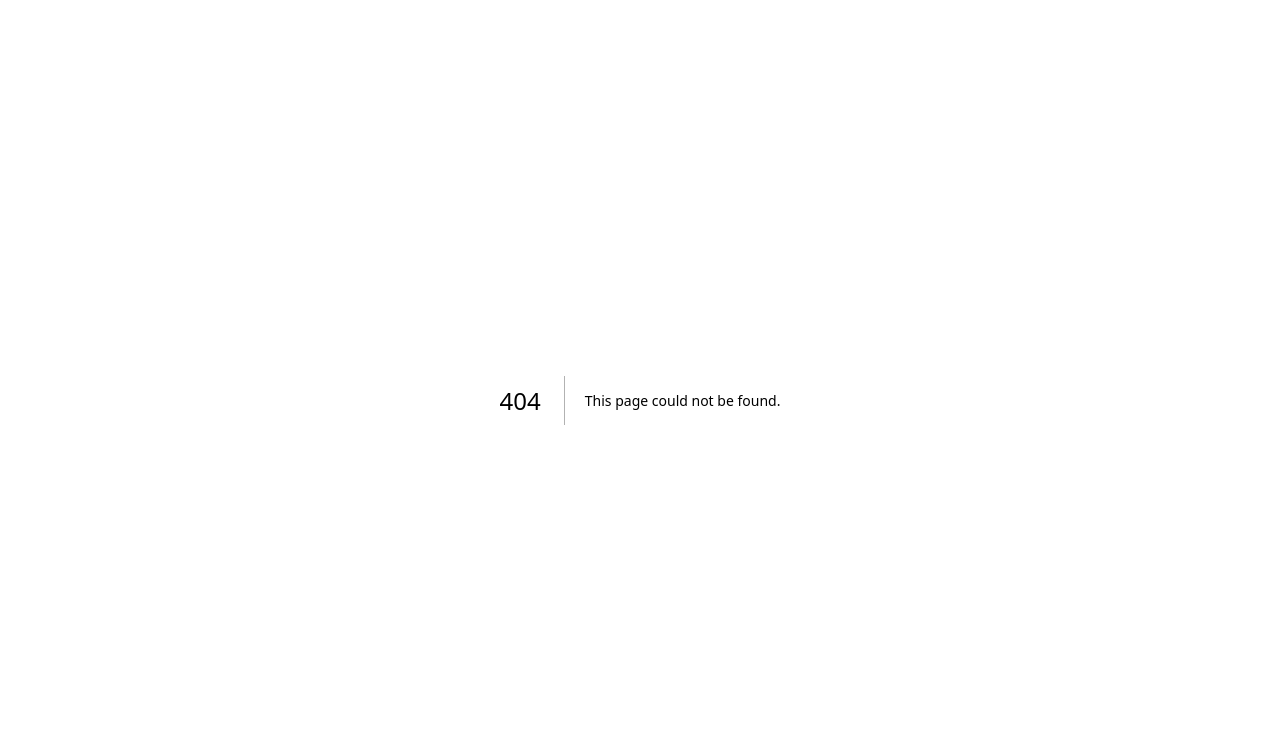
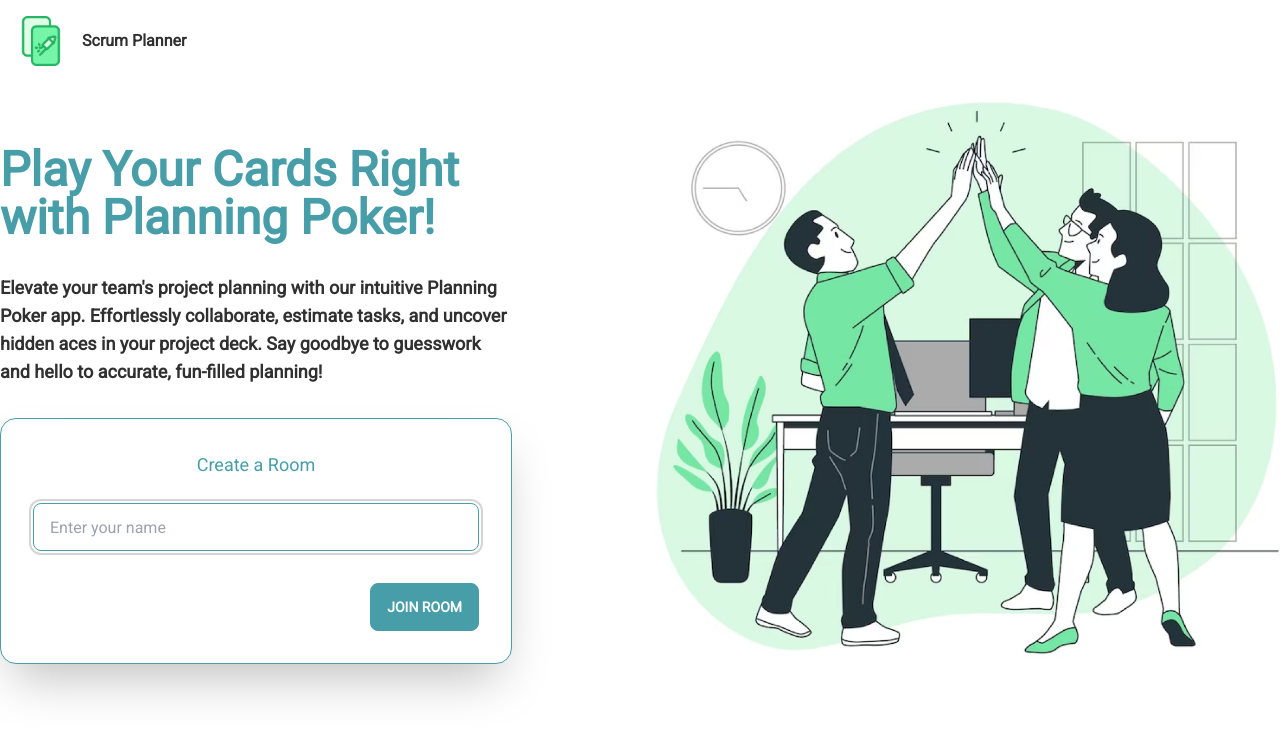
Before and after one commit to avinashcodelabs/agile-poker-planner, a Next.js app: page /home in a window 1280 px wide. Before the commit this address had no page. Shown: the top 736 px of the page. Built offline with nearby package versions, Linux system fonts and the light colour scheme.

Commit message:
code refactor - convert application into a single page application and sreamlined state management

```diff
--- /dev/null
+++ b/src/app/home/page.js
@@ -0,0 +1,50 @@
+"use client";
+
+import GlobalHeader from "@/components/header";
+import { useSearchParams } from "next/navigation";
+import { useLayoutEffect, useState } from "react";
+import Room from "../room/page";
+import LandingPage from "../landingPage/page";
+import { v4 as uuid4 } from "uuid";
+import { Loading } from "@/components/loading";
+
+export default function Home() {
+  const searchParams = useSearchParams();
+  const [state, setState] = useState({
+    room: searchParams.get("room") || uuid4(),
+    isAdmin: !searchParams.get("room"),
+    userName: null,
+    loadingUserName: true,
+  });
+
+  useLayoutEffect(() => {
+    const savedUserName = window.localStorage.getItem("userName");
+    console.log(savedUserName, window.localStorage);
+    setState((state) => ({
+      ...state,
+      userName: state.userName || savedUserName,
+      loadingUserName: false,
+    }));
+  }, []);
+
+  const handleSetUserName = (userName) => {
+    window.localStorage.setItem("userName", userName);
+    setState({ ...state, userName });
+  };
+
+  return (
+    <div>
+      <GlobalHeader userName={state.userName}/>
+      {state.loadingUserName ? (
+        <Loading />
+      ) : state?.userName ? (
+        <Room room={state.room} userName={state.userName} />
+      ) : (
+        <LandingPage
+          isAdmin={state.isAdmin}
+          handleSetUserName={handleSetUserName}
+        />
+      )}
+    </div>
+  );
+}
--- a/src/app/landingPage/page.js
+++ b/src/app/landingPage/page.js
@@ -8,7 +8,7 @@ import Image from "next/image";
 import AdminCard from "@/components/admin";
 import ParticipantsCard from "@/components/participants";
 
-export default function LandingPage({ isAdmin }) {
+export default function LandingPage({ isAdmin, handleSetUserName }) {
   const router = useRouter();
   const searchParams = useSearchParams();
 
@@ -29,7 +29,7 @@ export default function LandingPage({ isAdmin }) {
 
             <div className="card flex-shrink-0 w-full shadow-2xl bg-base-100 border-primary border">
               <div className="card-body flex">
-                {isAdmin ? <AdminCard /> : <ParticipantsCard />}
+                 <ParticipantsCard isAdmin={isAdmin} handleSetUserName={handleSetUserName}/>
               </div>
             </div>
           </div>
--- a/src/app/room/page.js
+++ b/src/app/room/page.js
@@ -1,21 +1,15 @@
 "use client";
 
-import { useSearchParams } from "next/navigation";
 import { useEffect, useState } from "react";
 import io from "socket.io-client";
 import { Loading } from "@/components/loading";
 import { Deck } from "@/components/deck";
-import { UserCard } from "@/components/userCard";
-import GlobalHeader from "@/components/header";
 import Card from "@/components/card";
 
 let socket;
 
-export default function Room() {
+export default function Room({room, userName}) {
   const [users, setUsers] = useState([]);
-  const searchParams = useSearchParams();
-  const room = searchParams.get("room");
-  const userName = searchParams.get("username");
   const [showSelectedNumber, setShowSelectedNumber] = useState(false);
   const [showToast, setShowToast] = useState(false);
 
@@ -48,7 +42,7 @@ export default function Room() {
   };
 
   const copyUrlToClipboard = async () => {
-    const joinRoomLink = `${window.location.host}/username?room=${room}&username=`;
+    const joinRoomLink = `${window.location.host}/home?room=${room}`;
     await navigator.clipboard.writeText(joinRoomLink);
     setShowToast(true);
     setTimeout(() => {
@@ -58,7 +52,6 @@ export default function Room() {
 
   return (
     <div>
-      <GlobalHeader />
       <div className="container mx-auto flex gap-2 flex-col mt-4">
         <div className="relative self-end">
           <button
--- a/src/components/header.js
+++ b/src/components/header.js
@@ -2,11 +2,8 @@
 
 import Image from "next/image";
 import Logo from "../public/images/logo.png";
-import { useSearchParams } from "next/navigation";
 
-export default function GlobalHeader() {
-  const searchParams = useSearchParams();
-  const userName = searchParams.get("username");
+export default function GlobalHeader({userName}) {
 
   const getInitials = (userName) => {
     return userName
--- a/src/components/participants.js
+++ b/src/components/participants.js
@@ -4,24 +4,31 @@ import { useState } from "react";
 import { useRouter, useSearchParams } from "next/navigation";
 import classNames from "classnames";
 
-export default function ParticipantsCard() {
+export default function ParticipantsCard({ handleSetUserName, isAdmin }) {
   const [userName, setUserName] = useState("");
   const [isError, setError] = useState(false);
   const router = useRouter();
   const searchParams = useSearchParams();
   const room = searchParams.get("room");
 
-  const redirectToRoom = (e) => {
+  const handleClick = (e) => {
     if (userName.length < 3) {
       setError(true);
       return;
     }
     if (userName.length >= 3) {
-      const roomLink = `/room?room=${room}&username=${userName}`;
-      router.push(roomLink);
+      handleSetUserName(userName);
     }
   };
   return (
+    <>
+      {isAdmin ? (
+        <>
+          <h1 className="text-center text-lg text-primary text-bold">
+            Create a Room
+          </h1>
+        </>
+      ) : (
         <>
           <h1 className="text-center text-lg text-primary text-bold">
             Join a room
@@ -29,6 +36,9 @@ export default function ParticipantsCard() {
           <h1 className="text-center text-bold">
             {`You have been invited to join a room`}
           </h1>
+        </>
+      )}
+
       <div className="form-control mt-4">
         <input
           onChange={(e) => {
@@ -44,10 +54,7 @@ export default function ParticipantsCard() {
         />
       </div>
       <div className="form-control mt-6 w-fit self-end">
-        <button
-          className="btn btn-primary text-base-100"
-          onClick={redirectToRoom}
-        >
+        <button className="btn btn-primary text-base-100" onClick={handleClick}>
           Join Room
         </button>
       </div>
```
Lines whose indentation alone changed are shown as unchanged.
